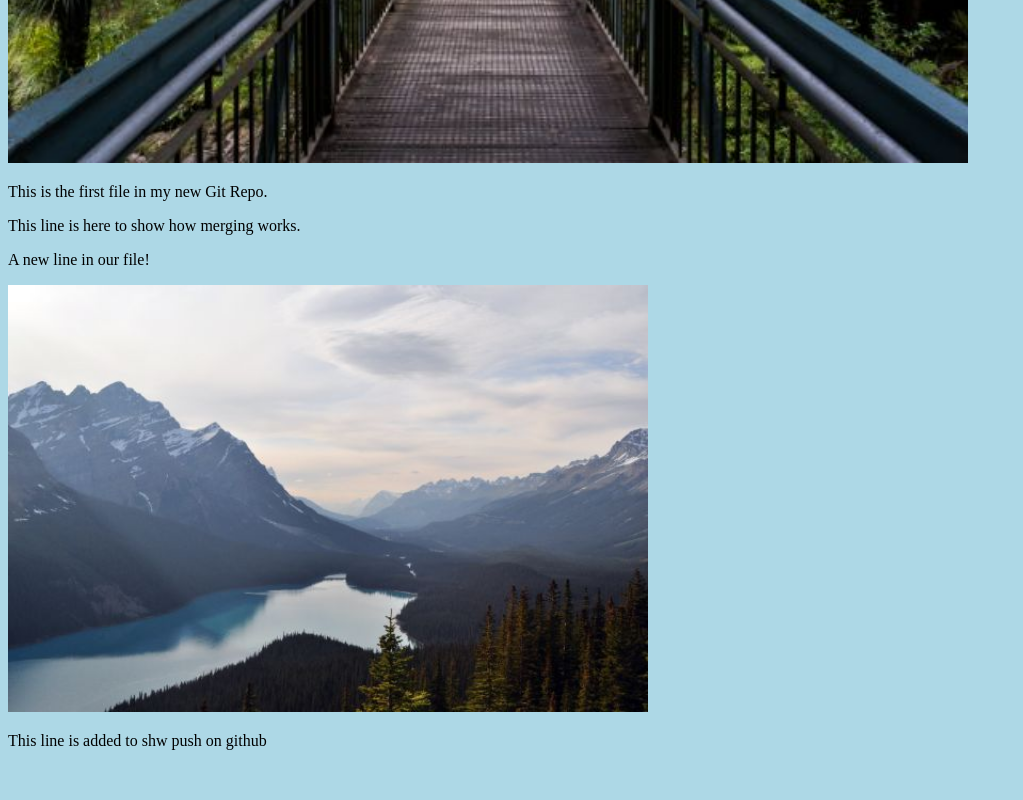
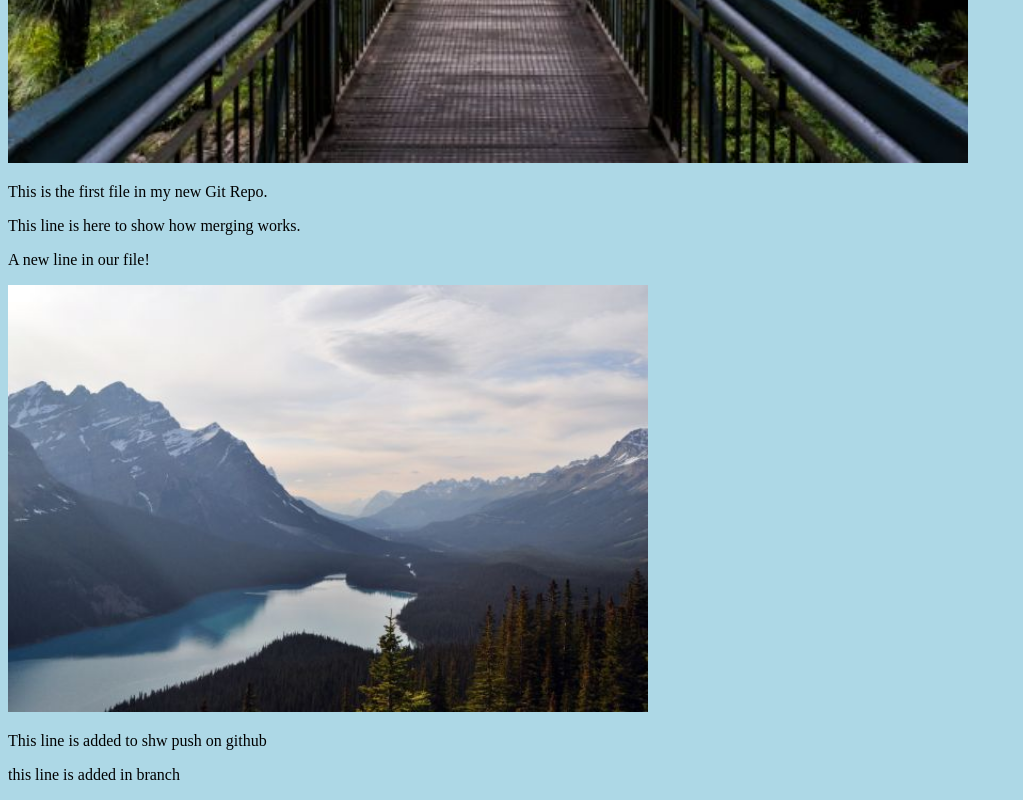
Before and after one commit to imsuyash25/my-first-repo, a plain HTML site: page index.html in a window 1280 px wide. Shown: the part 557-1357 px from the top of the page, without its empty margins (0-1023 px from the left). Before the commit the page ends 1323 px from the top, so only its background shows below. Drawn offline with Linux system fonts and the light colour scheme.

Commit message:
Update branch index.html

```diff
--- a/index.html
+++ b/index.html
@@ -11,8 +11,10 @@
     style="width:100%;max-width:960px"></div>
 <p>This is the first file in my new Git Repo.</p>
 <p>This line is here to show how merging works.</p>
+
 <p>A new line in our file!</p>
 <div><img src="img_mountains.jpg" alt="Hello Git" style="width:100%;max-width:640px"></div>
 <p>This line is added to shw push on github</p>
+    <p> this line is added in branch</p>
 </body>
 </html>
```
